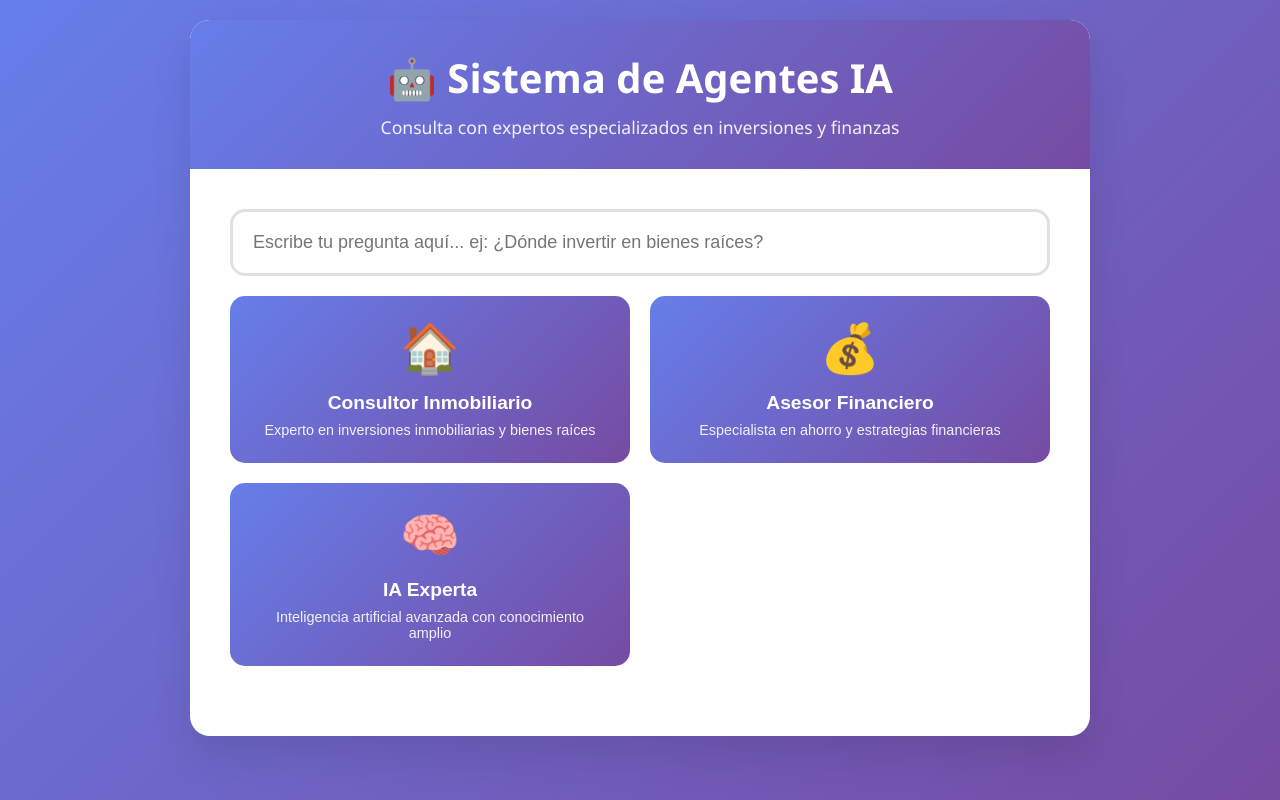
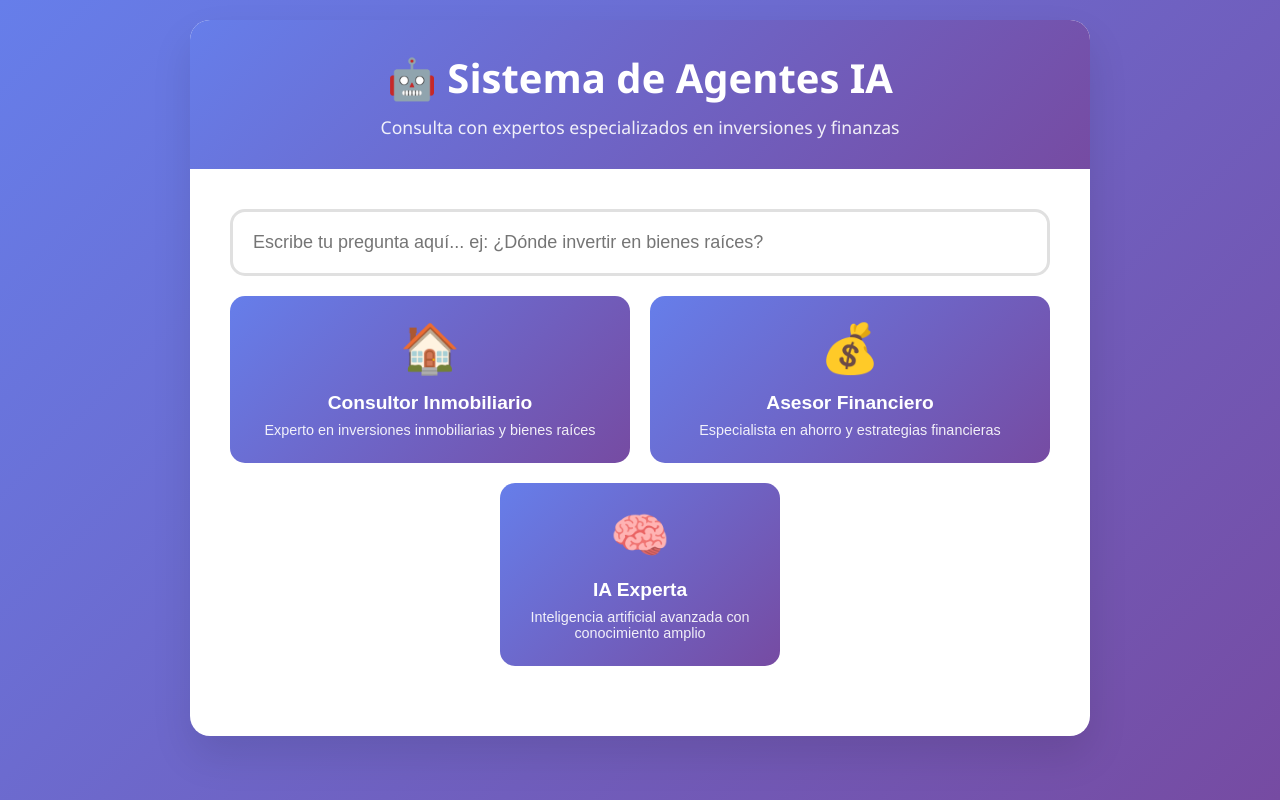
Before and after one commit to CbasLugo/sistema-agentes-ia, a plain HTML site: page index.html in a window 1280 px wide. Drawn offline with Linux system fonts and the light colour scheme.

Commit message:
Update index.html
centrando agente experto

```diff
--- a/index.html
+++ b/index.html
@@ -74,9 +74,15 @@
 
         .agents-container {
             display: grid;
-            grid-template-columns: repeat(auto-fit, minmax(280px, 1fr));
+            grid-template-columns: repeat(2, 1fr);
             gap: 20px;
             margin-bottom: 30px;
+        }
+
+        .agent-card:nth-child(3) {
+            grid-column: 1 / -1;
+            max-width: 280px;
+            margin: 0 auto;
         }
 
         .agent-card {
```
